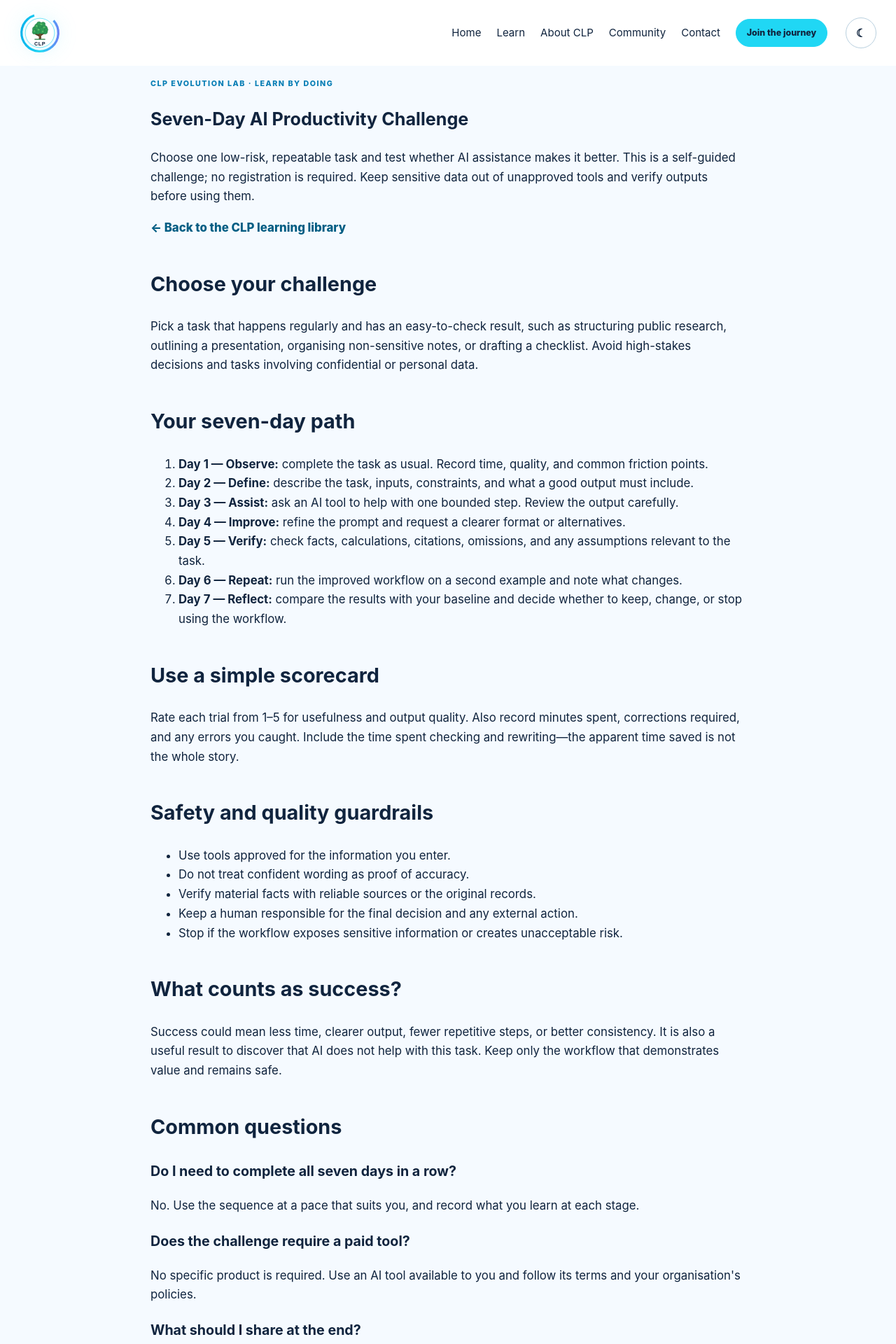
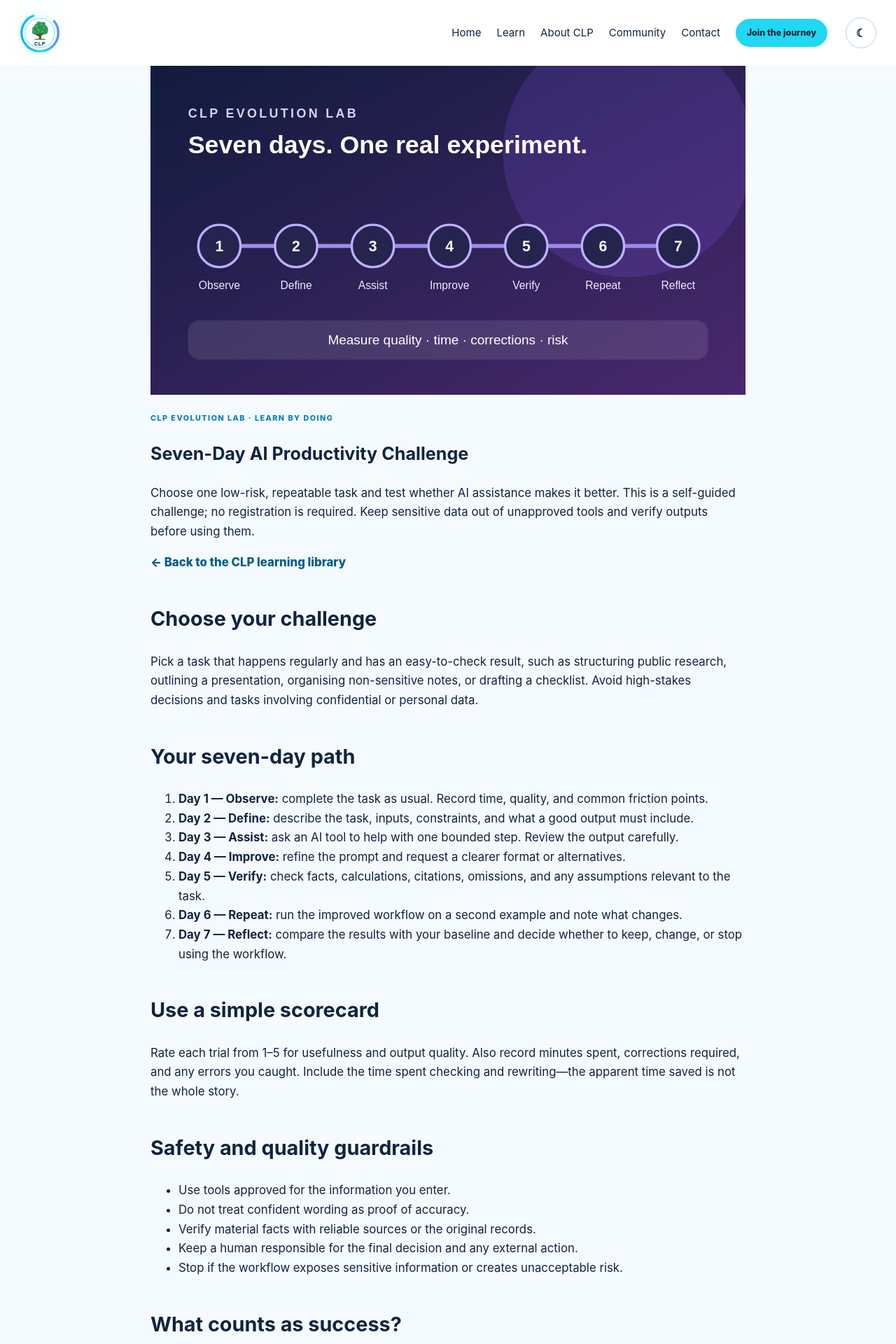
Before and after one commit to sanjeevkshu/clp, a Jekyll site: the page built from learn/7-day-ai-challenge.md, in a window 1280 px wide. Shown: the top 1920 px of the page at 70% size. Built offline with Jekyll 4.4.1, drawn with Linux system fonts in a browser that asks for light colours.

Commit message:
Group learning guide artwork with article introduction

```diff
--- a/learn/7-day-ai-challenge.md
+++ b/learn/7-day-ai-challenge.md
@@ -4,9 +4,13 @@ description: "A safe, practical seven-day experiment to test whether AI can impr
 permalink: /learn/7-day-ai-challenge/
 ---
 <article class="prose learning-article">
-  <p class="card-kicker">CLP EVOLUTION LAB · LEARN BY DOING</p>
-  <h1>Seven-Day AI Productivity Challenge</h1>
-  <p class="article-lede">Choose one low-risk, repeatable task and test whether AI assistance makes it better. This is a self-guided challenge; no registration is required. Keep sensitive data out of unapproved tools and verify outputs before using them.</p>
+  <header class="learning-article-hero">
+    <img class="learning-article-art" src="{{ '/assets/images/clp-seven-day-challenge.svg' | relative_url }}" alt="Seven-day AI productivity challenge with small daily milestones" fetchpriority="high">
+    <div class="learning-article-intro"><p class="card-kicker">CLP EVOLUTION LAB · LEARN BY DOING</p>
+      <h1>Seven-Day AI Productivity Challenge</h1>
+      <p class="article-lede">Choose one low-risk, repeatable task and test whether AI assistance makes it better. This is a self-guided challenge; no registration is required. Keep sensitive data out of unapproved tools and verify outputs before using them.</p>
+    </div>
+  </header>
   <p><a class="text-link" href="{{ '/learn/' | relative_url }}">← Back to the CLP learning library</a></p>
   <h2>Choose your challenge</h2>
   <p>Pick a task that happens regularly and has an easy-to-check result, such as structuring public research, outlining a presentation, organising non-sensitive notes, or drafting a checklist. Avoid high-stakes decisions and tasks involving confidential or personal data.</p>
```
